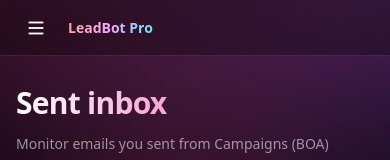
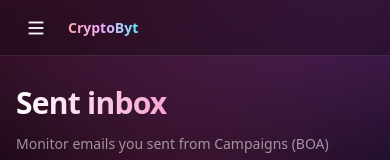
Before and after one commit to Dennisbed1234/leads-gmail, a Next.js app: page /inbox in a window 390 px wide. Shown: the top 160 px of the page. Built offline with nearby package versions, Linux system fonts and the light colour scheme; no server answers; the database is empty.

Commit message:
fix: mobile header title LeadBot Pro → CryptoByt

```diff
--- a/components/layout/AppShell.tsx
+++ b/components/layout/AppShell.tsx
@@ -29,7 +29,6 @@ export default function AppShell({
     };
   }, [sidebarOpen]);
 
-  // Scroll-triggered reveal for .reveal elements
   useEffect(() => {
     const els = () => Array.from(document.querySelectorAll('.reveal'));
 
@@ -50,7 +49,6 @@ export default function AppShell({
 
     observeAll();
 
-    // Re-scan when route content changes
     const mo = new MutationObserver(() => observeAll());
     mo.observe(document.body, { childList: true, subtree: true });
 
@@ -102,7 +100,7 @@ export default function AppShell({
           </svg>
         </button>
         <span className="bg-gradient-to-r from-rose-300 via-fuchsia-300 to-cyan-300 bg-clip-text text-sm font-bold text-transparent">
-          LeadBot Pro
+          CryptoByt
         </span>
       </header>
 
```
